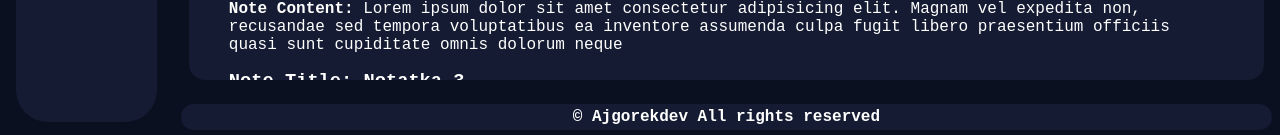
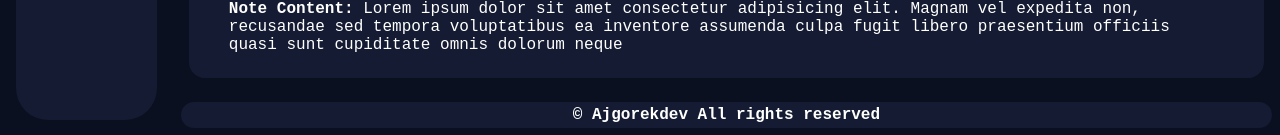
Before and after one commit to Ajgorek04/Financial-Dashboard_NEXTJS, a Next.js app: page / in a window 1280 px wide. Shown: the part 1031-1166 px from the top of the page. Built offline with nearby package versions, Linux system fonts and the light colour scheme.

Commit message:
adding notes

```diff
--- a/src/app/components/AddNote/AddNote.jsx
+++ b/src/app/components/AddNote/AddNote.jsx
@@ -1,16 +1,31 @@
+import { useState } from "react";
 import styles from "./AddNote.module.css";
 
-export function AddNote({ setIsShownNote }) {
+export function AddNote({ setIsShownNote, addNewNote }) {
+  const [noteTitle, setNoteTitle] = useState("");
+  const [noteContent, setNoteContent] = useState("");
+
+  function addNote() {
+    addNewNote(noteTitle, noteContent);
+    setIsShownNote(false);
+  }
+
   return (
     <div className={styles.addNote}>
       <h1>NEW NOTE</h1>
 
       <div className={styles.noteContent}>
         <p>TITLE</p>
-        <input type="text" />
+        <input type="text" onChange={(e) => setNoteTitle(e.target.value)} />
         <p>CONTENT</p>
-        <textarea cols="30" rows="10"></textarea>
-        <button className={styles.addButton}>ADD NOTE</button>
+        <textarea
+          onChange={(e) => setNoteContent(e.target.value)}
+          cols="30"
+          rows="10"
+        ></textarea>
+        <button onClick={addNote} className={styles.addButton}>
+          ADD NOTE
+        </button>
         <button
           onClick={() => setIsShownNote(false)}
           className={styles.cancelButton}
--- a/src/app/components/MainPage/MainPage.module.css
+++ b/src/app/components/MainPage/MainPage.module.css
@@ -4,8 +4,8 @@
   color: #fff;
   display: flex;
   flex-direction: column;
-  flex-direction: column;
   gap: 2rem;
+  justify-content: space-around;
 }
 
 .topHome {
--- a/src/app/components/Notes/Notes.jsx
+++ b/src/app/components/Notes/Notes.jsx
@@ -6,7 +6,7 @@ import { AddNote } from "../AddNote/AddNote";
 
 export function Notes() {
   const [isShownNote, setIsShownNote] = useState(false);
-  const notes = [
+  const [notes, setNotes] = useState([
     {
       name: "Notatka 1",
       content: "Wiem",
@@ -16,32 +16,15 @@ export function Notes() {
       content:
         "Lorem ipsum dolor sit amet consectetur adipisicing elit. Magnam vel expedita non, recusandae sed tempora voluptatibus ea inventore assumenda culpa fugit libero praesentium officiis quasi sunt cupiditate omnis dolorum neque",
     },
-    {
-      name: "Notatka 3",
-      content:
-        "Lorem ipsum dolor sit amet consectetur adipisicing elit. Magnam ue",
-    },
-    {
-      name: "Notatka 4",
-      content:
-        "Lorem ipsum dolor si officiis quasi sunt cupiditate omnis dolorum neque",
-    },
-    {
-      name: "Notatka 5",
-      content:
-        "Lorem ipsum dolor sit amet consectetur adipisicing bero praesentium officiis quasi sunt cupiditate omnis dolorum neque",
-    },
-    {
-      name: "Notatka 6",
-      content:
-        "Lorem ipsum dolor sit amet consectetur adipisicing bero praesentium officiis quasi sunt cupiditate omnis dolorum neque",
-    },
-    {
-      name: "Notatka 7",
-      content:
-        "Lorem ipsum dolor sit amet consectetur adipisicing bero praesentium officiis quasi sunt cupiditate omnis dolorum neque",
-    },
-  ];
+  ]);
+
+  function addNewNote(title, content) {
+    const newNote = {
+      name: title,
+      content: content,
+    };
+    setNotes([...notes, newNote]);
+  }
 
   return (
     <div className={styles.notes}>
@@ -64,7 +47,9 @@ export function Notes() {
           })}
         </ul>
       </FinancialBox>
-      {isShownNote && <AddNote setIsShownNote={setIsShownNote} />}
+      {isShownNote && (
+        <AddNote setIsShownNote={setIsShownNote} addNewNote={addNewNote} />
+      )}
     </div>
   );
 }
```
